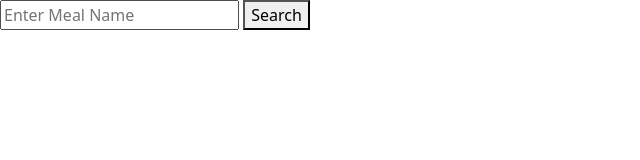
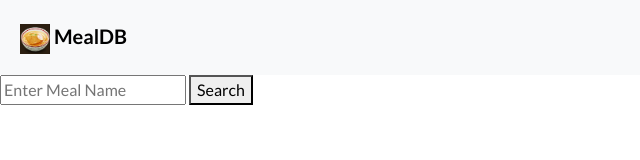
Before and after one commit to SamiINReciept/mis455_Final_Meal-API, a plain HTML site: page index.html in a window 1280 px wide. Shown: the whole page, without its empty margins (0-640 px from the left). Drawn offline with nearby package versions, Linux system fonts and the light colour scheme.

Commit message:
Added bootstrap and fonts

```diff
--- a/index.html
+++ b/index.html
@@ -3,16 +3,39 @@
 <head>
     <meta charset="UTF-8">
     <meta name="viewport" content="width=device-width, initial-scale=1.0">
-    <title>Document</title>
+    <title>MealDB</title>
 
-
+    <!-- Bootstrap -->
     <link href="https://cdn.jsdelivr.net/npm/bootstrap@5.3.3/dist/css/bootstrap.min.css" rel="stylesheet" integrity="sha384-QWTKZyjpPEjISv5WaRU9OFeRpok6YctnYmDr5pNlyT2bRjXh0JMhjY6hW+ALEwIH" crossorigin="anonymous">
     <script src="https://cdn.jsdelivr.net/npm/bootstrap@5.3.3/dist/js/bootstrap.bundle.min.js" integrity="sha384-YvpcrYf0tY3lHB60NNkmXc5s9fDVZLESaAA55NDzOxhy9GkcIdslK1eN7N6jIeHz" crossorigin="anonymous"></script>
+
+    <!-- CSS -->
+    <link rel="stylesheet" href="styles.css">
+
+    <!-- Fonts -->
+    <link rel="preconnect" href="https://fonts.googleapis.com">
+    <link rel="preconnect" href="https://fonts.gstatic.com" crossorigin>
+    <link href="https://fonts.googleapis.com/css2?family=Lato:ital,wght@0,100;0,300;0,400;0,700;0,900;1,100;1,300;1,400;1,700;1,900&display=swap" rel="stylesheet">
 
 
 
 </head>
-<body>
+
+<body style="font-family: 'Lato', 'sans-serif';">
+
+    <nav class="navbar navbar-expand-lg bg-light">
+        <div class="container-fluid m-2">
+          <a class="navbar-brand" href="#">
+                <img src="Images/logo.png" alt="Logo" width="30" height="30" class="d-inline-block align-text-top">
+                <b>MealDB</b>   <!-- Change here -->
+          </a>
+          <button class="navbar-toggler" type="button" data-bs-toggle="collapse" data-bs-target="#navbarNav" aria-controls="navbarNav" aria-expanded="false" aria-label="Toggle navigation">
+            <span class="navbar-toggler-icon"></span>
+          </button>
+        </div>
+      </nav>
+
+
 
     <input type="text" placeholder="Enter Meal Name" id="searchTerm">
     <button onclick="connect()">Search</button>
```
Also changed, not shown: Images/logo.png (added), styles.css (added).
